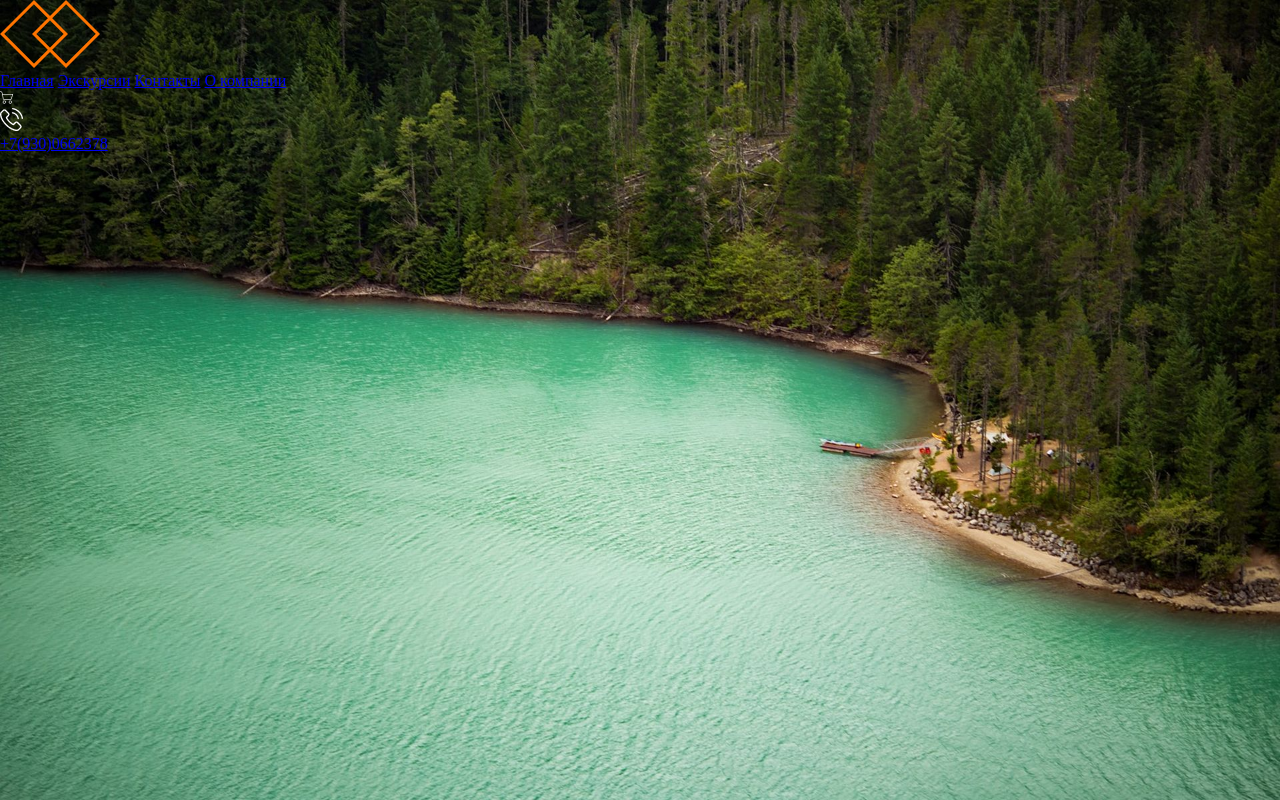
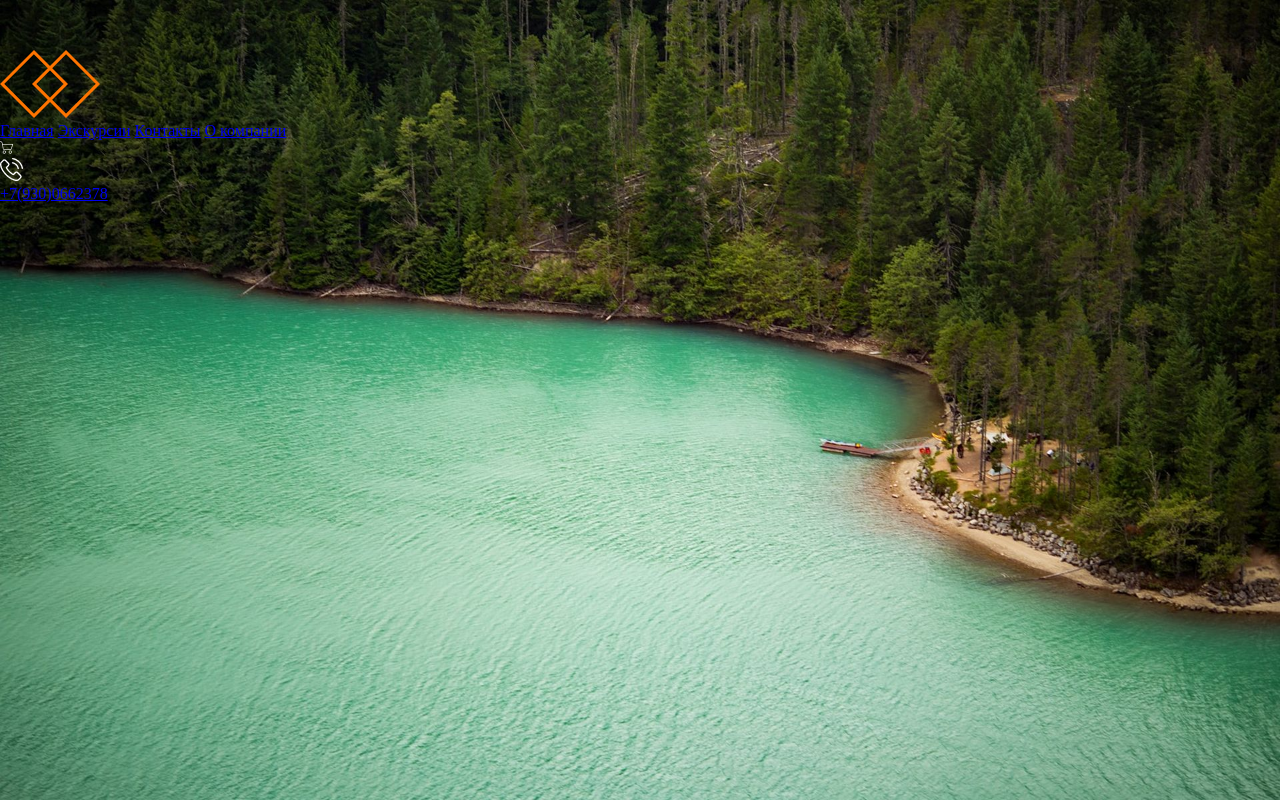
Before and after one commit to svasilev773/svasilev773.github.io, a plain HTML site: page index.html in a window 1280 px wide. Drawn offline with Linux system fonts and the light colour scheme.

Commit message:
Update style.css

```diff
--- a/style.css
+++ b/style.css
@@ -12,3 +12,9 @@ body {
     background-repeat: no-repeat;
     background-size: cover;
 }
+
+
+.header-line {
+    padding-top: 50px;
+    display: flex;
+}
```
